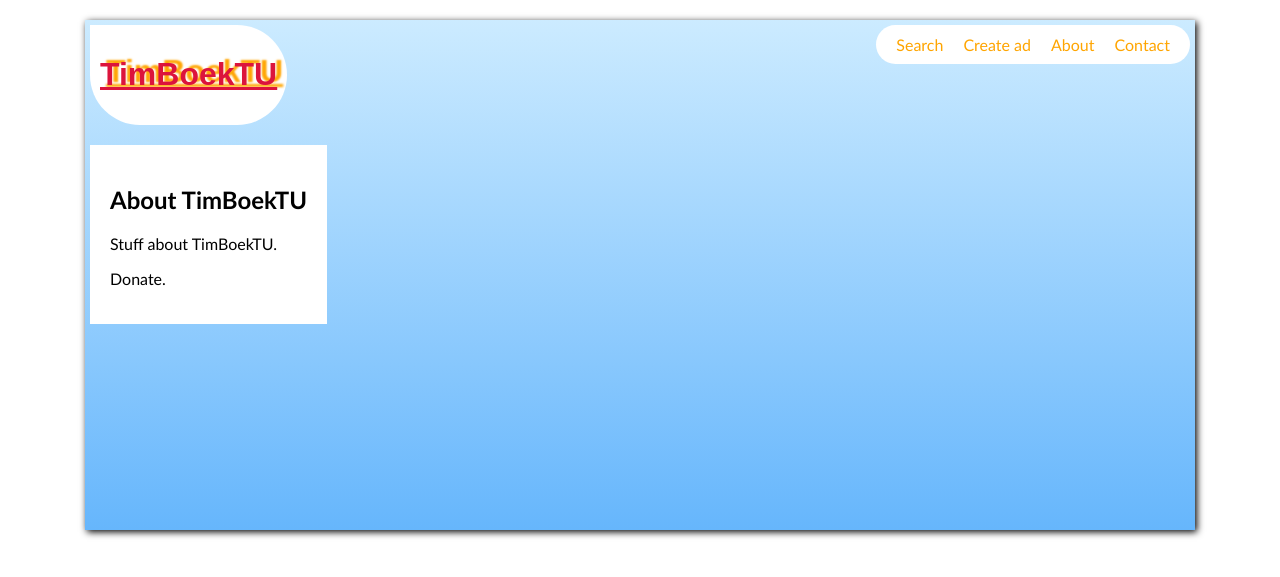
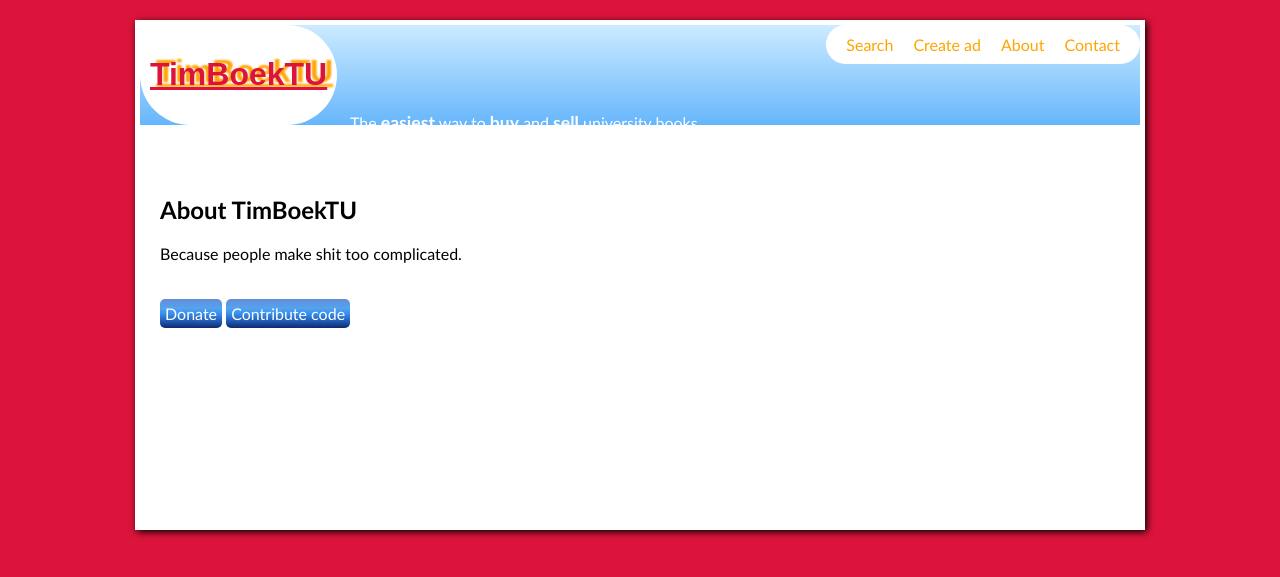
Before and after one commit to phoxicle/timboektu, a Django app: page /timboektu/books/about/ in a window 1280 px wide. Shown: the top 577 px of the page. Run offline with Django 3.2, Linux system fonts and the light colour scheme; parts of the project's set-up code (start-up, migrations or seed data) failed here and were passed over.

Commit message:
Adding very pretty crimson styling

```diff
--- a/timboektu/books/static/css/global.css
+++ b/timboektu/books/static/css/global.css
@@ -1,10 +1,14 @@
 body{
-	background:white;
+	background: crimson;
 	font-family: Trebuchet MS, Lucida Grande, comic sans ms;
 }
 
 a {
 	color: orange;
+}
+
+a:hover {
+	color: crimson;
 }
 
 .posts a {
@@ -16,22 +20,14 @@ a {
 }
 
 #page{
-	background: lightblue;
+	background: white;
 	padding: 5px;
-	width: 1100px;
+	width: 1000px;
 	margin: 20px auto;
 	min-height: 500px;
 	box-shadow: 2px 2px 7px #000;
 	-moz-box-shadow: 2px 2px 7px #000;
 	-webkit-box-shadow: 2px 2px 7px #000;
-	background: rgb(204,235,255); /* Old browsers */
-	background: -moz-linear-gradient(top, rgb(204,235,255) 0%, rgb(102,182,252) 100%); /* FF3.6+ */
-	background: -webkit-gradient(linear, left top, left bottom, color-stop(0%,rgb(204,235,255)), color-stop(100%,rgb(102,182,252))); /* Chrome,Safari4+ */
-	background: -webkit-linear-gradient(top, rgb(204,235,255) 0%,rgb(102,182,252) 100%); /* Chrome10+,Safari5.1+ */
-	background: -o-linear-gradient(top, rgb(204,235,255) 0%,rgb(102,182,252) 100%); /* Opera 11.10+ */
-	background: -ms-linear-gradient(top, rgb(204,235,255) 0%,rgb(102,182,252) 100%); /* IE10+ */
-	background: linear-gradient(top, rgb(204,235,255) 0%,rgb(102,182,252) 100%); /* W3C */
-	filter: progid:DXImageTransform.Microsoft.gradient( startColorstr='#ccebff', endColorstr='#66b6fc',GradientType=0 ); /* IE6-9 */
 }
 
 #logo {
@@ -65,22 +61,55 @@ a {
 	padding: 0 10px;
 }
 
+#tagline {
+	color: white;
+    margin-left: 210px;
+    margin-top: 87px;
+    position: absolute;
+}
+
+#tagline a{
+	font-weight: bold;
+	color: white;
+	text-decoration: none;
+	font-size: 1.1em;
+}
+
+#tagline a:hover {
+	color: crimson;
+}
+
 #top {
 	margin-bottom: 20px;
+	background: rgb(204,235,255); /* Old browsers */
+	background: -moz-linear-gradient(top, rgb(204,235,255) 0%, rgb(102,182,252) 100%); /* FF3.6+ */
+	background: -webkit-gradient(linear, left top, left bottom, color-stop(0%,rgb(204,235,255)), color-stop(100%,rgb(102,182,252))); /* Chrome,Safari4+ */
+	background: -webkit-linear-gradient(top, rgb(204,235,255) 0%,rgb(102,182,252) 100%); /* Chrome10+,Safari5.1+ */
+	background: -o-linear-gradient(top, rgb(204,235,255) 0%,rgb(102,182,252) 100%); /* Opera 11.10+ */
+	background: -ms-linear-gradient(top, rgb(204,235,255) 0%,rgb(102,182,252) 100%); /* IE10+ */
+	background: linear-gradient(top, rgb(204,235,255) 0%,rgb(102,182,252) 100%); /* W3C */
+	filter: progid:DXImageTransform.Microsoft.gradient( startColorstr='#ccebff', endColorstr='#66b6fc',GradientType=0 ); /* IE6-9 */
 }
 
 #sidebar {
-	width: 300px;
-	background: white;
+	width: 245px;
 	padding: 10px;
 	float: left;
-	margin-right: 10px;
+	margin-right: 30px;
+	border-right: 1px solid #ddd;
+}
+
+#sidebar ul li {
+	font-size: .9em;
 }
 
 #main {
-	background: white;
 	float: left;
 	padding: 20px;
+}
+
+h2 {
+	padding-top: 10px;
 }
 
 #search input[type=text] {
@@ -88,10 +117,38 @@ a {
 	height: 25px;
 }
 
+
+.info {
+	padding: 5px 0 0 5px;
+}
+
+.study_info {
+	background: #eee;
+	margin: 20px 0 20px 0;
+	padding: 5px 0;
+}
+
 .info label {
 	font-weight: bold;
 	display: inline-block;
 	width: 200px;
+}
+
+.info.price {
+	color: green;
+}
+
+.info.price label {
+	color: black;
+}
+
+form label {
+	width: 150px;
+	display: inline-block;
+}
+
+.posts table {
+	widtH: 550px;
 }
 
 .posts td {
@@ -106,8 +163,42 @@ background: #eee;
 	min-width: 400px;
 }
 
+#currently_browsing {
+	font-size: .8em;
+	padding-left: 58px;
+	position: absolute;
+}
+
 .errorlist {
 	color: red;
+}
+
+a.button {
+	display: inline-block;
+	text-decoration: none;
+	margin: 20px 0;
+	padding: 5px;
+	border-radius: 5px;
+	color: white;
+	background: rgb(99,142,216); /* Old browsers */
+	background: -moz-linear-gradient(top, rgb(99,142,216) 0%, rgb(84,163,238) 32%, rgb(54,144,240) 51%, rgb(16,41,117) 100%); /* FF3.6+ */
+	background: -webkit-gradient(linear, left top, left bottom, color-stop(0%,rgb(99,142,216)), color-stop(32%,rgb(84,163,238)), color-stop(51%,rgb(54,144,240)), color-stop(100%,rgb(16,41,117))); /* Chrome,Safari4+ */
+	background: -webkit-linear-gradient(top, rgb(99,142,216) 0%,rgb(84,163,238) 32%,rgb(54,144,240) 51%,rgb(16,41,117) 100%); /* Chrome10+,Safari5.1+ */
+	background: -o-linear-gradient(top, rgb(99,142,216) 0%,rgb(84,163,238) 32%,rgb(54,144,240) 51%,rgb(16,41,117) 100%); /* Opera 11.10+ */
+	background: -ms-linear-gradient(top, rgb(99,142,216) 0%,rgb(84,163,238) 32%,rgb(54,144,240) 51%,rgb(16,41,117) 100%); /* IE10+ */
+	background: linear-gradient(top, rgb(99,142,216) 0%,rgb(84,163,238) 32%,rgb(54,144,240) 51%,rgb(16,41,117) 100%); /* W3C */
+	filter: progid:DXImageTransform.Microsoft.gradient( startColorstr='#638ed8', endColorstr='#102975',GradientType=0 ); /* IE6-9 */
+}
+
+a.button:hover {
+background: rgb(254,204,177); /* Old browsers */
+background: -moz-linear-gradient(top, rgb(254,204,177) 0%, rgb(241,116,50) 50%, rgb(234,85,7) 51%, rgb(251,149,94) 100%); /* FF3.6+ */
+background: -webkit-gradient(linear, left top, left bottom, color-stop(0%,rgb(254,204,177)), color-stop(50%,rgb(241,116,50)), color-stop(51%,rgb(234,85,7)), color-stop(100%,rgb(251,149,94))); /* Chrome,Safari4+ */
+background: -webkit-linear-gradient(top, rgb(254,204,177) 0%,rgb(241,116,50) 50%,rgb(234,85,7) 51%,rgb(251,149,94) 100%); /* Chrome10+,Safari5.1+ */
+background: -o-linear-gradient(top, rgb(254,204,177) 0%,rgb(241,116,50) 50%,rgb(234,85,7) 51%,rgb(251,149,94) 100%); /* Opera 11.10+ */
+background: -ms-linear-gradient(top, rgb(254,204,177) 0%,rgb(241,116,50) 50%,rgb(234,85,7) 51%,rgb(251,149,94) 100%); /* IE10+ */
+background: linear-gradient(top, rgb(254,204,177) 0%,rgb(241,116,50) 50%,rgb(234,85,7) 51%,rgb(251,149,94) 100%); /* W3C */
+filter: progid:DXImageTransform.Microsoft.gradient( startColorstr='#feccb1', endColorstr='#fb955e',GradientType=0 ); /* IE6-9 */
 }
 
 .clear {
--- a/timboektu/books/views.py
+++ b/timboektu/books/views.py
@@ -68,14 +68,14 @@ def new(request):
     if request.method == 'POST':
         form = PostForm(request.POST)
         if form.is_valid():
-            p = form.save(commit=False)
+            p = form.save()
             p.hash = (os.urandom(16)).encode('hex')
             # Send edit link to user
             send_mail(
                       'TimBoekTU edit link for ' + p.title,
                        render_to_string('email_edit.html', {'post' : p}),
                        'from@example.com',
-                       ['cgerpheide@gmail.com'], fail_silently=False)
+                       ['cgerpheide@gmail.com'], fail_silently=True)
             p.save()
             return HttpResponseRedirect(reverse('timboektu.books.views.confirm', kwargs={'post_hash': p.hash}))
     # New
--- a/timboektu/templates/about.html
+++ b/timboektu/templates/about.html
@@ -4,8 +4,9 @@
 
 {% block main %}
 
-<p>Stuff about TimBoekTU.</p>
+<p>Because people make shit too complicated.</p>
 
-<p>Donate.</p>
+<p><a class="button" href="paypal.com">Donate</a>
+ <a class="button" target="_blank" href="https://github.com/phoxicle/timboektu">Contribute code</a></p>
 
 {% endblock %}
--- a/timboektu/templates/base.html
+++ b/timboektu/templates/base.html
@@ -20,6 +20,8 @@
 		<div id="logo">
 			<h1><a href="{% url timboektu.books.views.index %}">TimBoekTU</a></h1>
 		</div> <!-- logo -->
+
+		<div id="tagline">The <a href="{% url timboektu.books.views.about %}">easiest</a> way to <a href="{% url timboektu.books.views.index %}">buy</a> and <a href="{% url timboektu.books.views.new %}">sell</a> university books</div>
 
 		<div id="nav">
 			<ul>
```
Also changed, not shown: timboektu/templates/detail.html (+7 -3 lines), timboektu/templates/index.html (+9 -1 lines), 2 other files.
